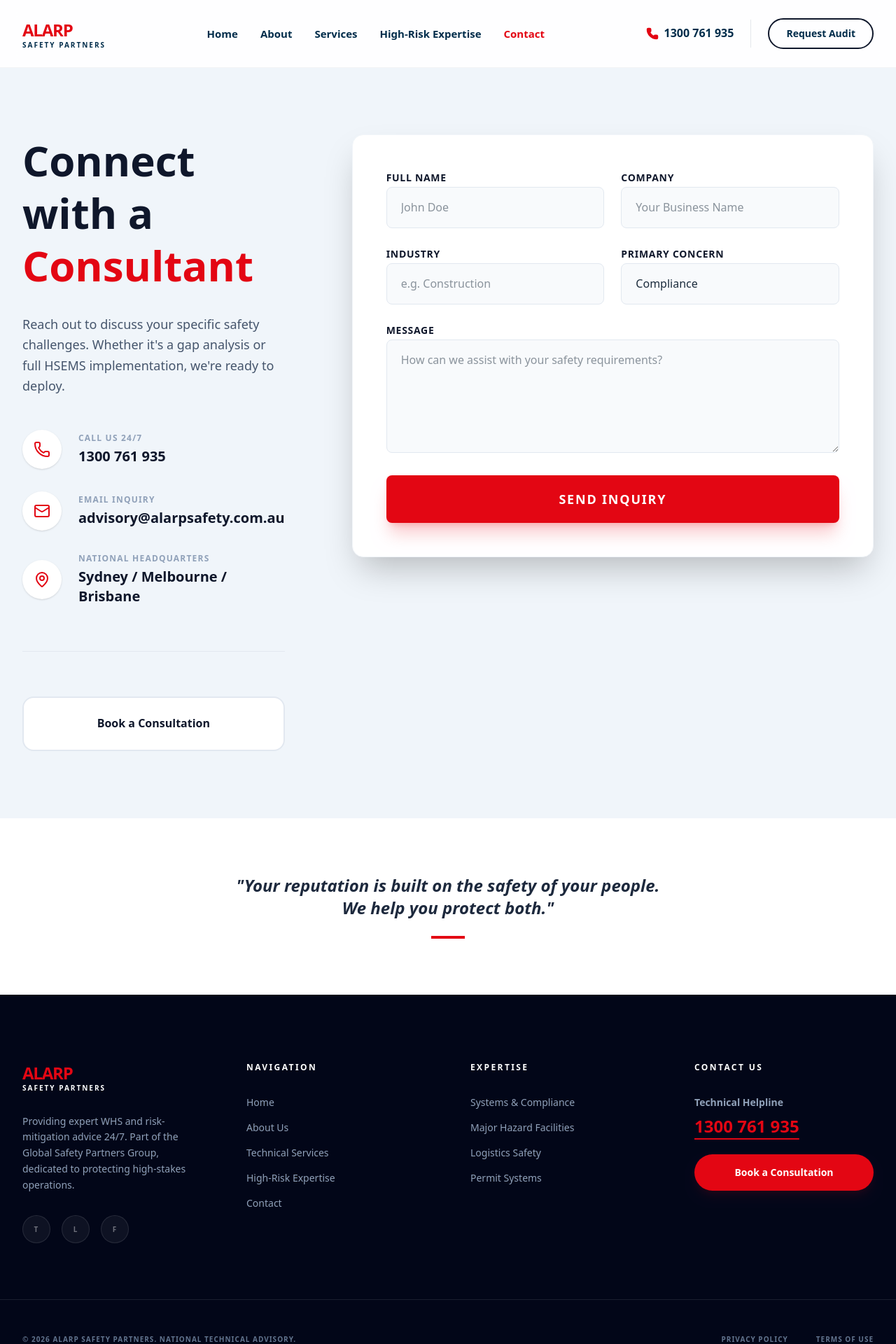
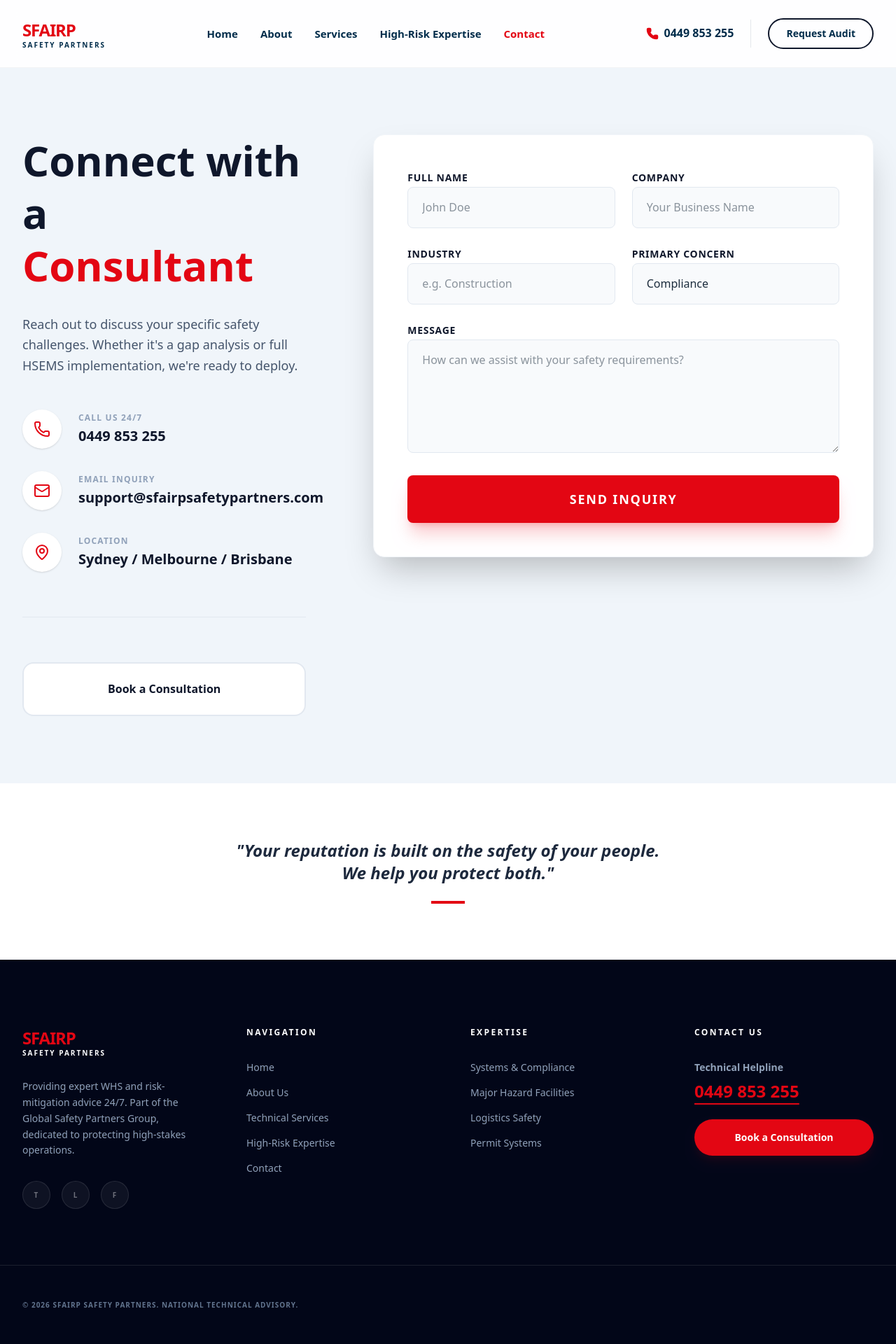
Before and after one commit to Dhaliyanoushad/alarp, a Next.js app: page /contact in a window 1280 px wide. Shown: the top 1920 px of the page at 70% size. Built offline with nearby package versions, Linux system fonts and the light colour scheme.

Commit message:
feat: Add core website pages and components, including About, Expertise, High-Risk Expertise, and Contact sections.

```diff
--- a/app/about/page.tsx
+++ b/app/about/page.tsx
@@ -34,7 +34,7 @@
                 <h2 className="text-4xl font-bold text-slate-900 mb-8">Defensible Compliance. <br /><span className="text-[#E30613]">No Compromises.</span></h2>
                 <div className="space-y-6 text-slate-700 text-lg leading-relaxed">
                   <p>
-                    ALARP SAFETY PARTNERS was founded to bridge the gap between complex safety regulations and practical onsite operations. We believe that safety shouldn't be a hurdle to productivity, but its backbone.
+                    SFAIRP SAFETY PARTNERS was founded to bridge the gap between complex safety regulations and practical onsite operations. We believe that safety shouldn't be a hurdle to productivity, but its backbone.
                   </p>
                   <p>
                     Our mission is to establish a high-trust, authoritative partnership with every client, ensuring they are not just compliant, but leaders in operational safety.
--- a/app/contact/page.tsx
+++ b/app/contact/page.tsx
@@ -25,7 +25,7 @@
                     </div>
                     <div>
                       <p className="text-xs font-bold text-slate-400 uppercase tracking-widest mb-1">Call Us 24/7</p>
-                      <p className="text-lg md:text-xl font-bold text-slate-900">1300 761 935</p>
+                      <p className="text-lg md:text-xl font-bold text-slate-900">0449 853 255</p>
                     </div>
                   </div>
 
@@ -35,7 +35,7 @@
                     </div>
                     <div>
                       <p className="text-xs font-bold text-slate-400 uppercase tracking-widest mb-1">Email Inquiry</p>
-                      <p className="text-lg md:text-xl font-bold text-slate-900">advisory@alarpsafety.com.au</p>
+                      <p className="text-lg md:text-xl font-bold text-slate-900">support@sfairpsafetypartners.com</p>
                     </div>
                   </div>
 
@@ -44,7 +44,7 @@
                       <MapPin size={24} />
                     </div>
                     <div>
-                      <p className="text-xs font-bold text-slate-400 uppercase tracking-widest mb-1">National Headquarters</p>
+                      <p className="text-xs font-bold text-slate-400 uppercase tracking-widest mb-1">Location</p>
                       <p className="text-lg md:text-xl font-bold text-slate-900">Sydney / Melbourne / Brisbane</p>
                     </div>
                   </div>
--- a/app/expertise/page.tsx
+++ b/app/expertise/page.tsx
@@ -15,7 +15,7 @@
     },
     {
       title: "Major Hazard Facilities",
-      desc: "Specialized risk assessment for gas, chemical, and industrial processing sites. We implement the ALARP principle to ensure process safety and emergency response readiness.",
+      desc: "Specialized risk assessment for gas, chemical, and industrial processing sites. We implement the SFAIRP principle to ensure process safety and emergency response readiness.",
       highlight: "Core Priority: Process Safety Management"
     }
   ];
@@ -29,7 +29,7 @@
                High-Risk <span className="peninsula-underline">Expertise</span>
             </h1>
             <p className="max-w-3xl text-xl leading-relaxed font-semibold text-gray-700">
-              Where the stakes are highest, ALARP Safety Partners provides the authoritative technical oversight required to protect life and asset.
+              Where the stakes are highest, SFAIRP Safety Partners provides the authoritative technical oversight required to protect life and asset.
             </p>
           </AnimatedSection>
         </div>
@@ -59,7 +59,7 @@
               <div>
                 <h4 className="text-red-600 font-bold uppercase tracking-widest text-xs mb-6">Technical Advisory</h4>
                 <h2 className="text-4xl font-black mb-10 leading-tight">
-                  "ALARP is the preferred provider for our high-hazard processing sites. Their <span className="peninsula-underline">technical mastery</span> is unmatched."
+                  "SFAIRP is the preferred provider for our high-hazard processing sites. Their <span className="peninsula-underline">technical mastery</span> is unmatched."
                 </h2>
                 <div className="flex items-center gap-4">
                   <div className="w-12 h-0.5 bg-gray-900" />
--- a/app/high-risk-expertise/page.tsx
+++ b/app/high-risk-expertise/page.tsx
@@ -56,9 +56,9 @@
             <AnimatedSection delay={0.2}>
               <div className="relative">
                 <img
-                  src="https://images.unsplash.com/photo-1541888946425-d81bb19480c5?auto=format&fit=crop&q=80&w=1000"
+                  src="/image/audit.jpg"
                   alt="Industrial Safety"
-                  className="rounded-2xl shadow-2xl grayscale hover:grayscale-0 transition-all duration-700"
+                  className="rounded-2xl shadow-2xl"
                 />
               </div>
             </AnimatedSection>
--- a/app/layout.tsx
+++ b/app/layout.tsx
@@ -17,9 +17,9 @@
 });
 
 export const metadata: Metadata = {
-  title: "ALARP SAFETY PARTNERS | Industrial Safety Consultancy",
+  title: "SFAIRP SAFETY PARTNERS | Industrial Safety Consultancy",
   description: "High-trust safety audits, systems, and training for construction, warehousing, and major hazard facilities. Establising authoritative safety cultures.",
-  keywords: ["safety consultancy", "HSE management", "safety audit", "industrial safety", "ALARP", "workplace safety"],
+  keywords: ["safety consultancy", "HSE management", "safety audit", "industrial safety", "SFAIRP", "workplace safety"],
 };
 
 export default function RootLayout({
--- a/components/Footer.tsx
+++ b/components/Footer.tsx
@@ -14,14 +14,14 @@
 
   return (
     <footer className="bg-slate-950 text-white pt-24 pb-12">
-      <div className="max-w-[1600px] mx-auto px-8 grid md:grid-cols-4 gap-16 mb-20">
+      <div className="max-w-[1600px] mx-auto px-8 grid sm:grid-cols-2 md:grid-cols-4 gap-x-8 gap-y-16 lg:gap-16 mb-20">
         <div>
           <Link
             href="/"
             className="flex flex-col mb-8 leading-none"
             onClick={() => handleLinkClick('/')}
           >
-            <span className="text-[#E30613] font-black text-2xl tracking-tighter">ALARP</span>
+            <span className="text-[#E30613] font-black text-2xl tracking-tighter">SFAIRP</span>
             <span className="text-white font-bold text-[10px] tracking-[0.2em] uppercase">Safety Partners</span>
           </Link>
           <p className="text-sm text-slate-400 leading-relaxed font-medium mb-8">
@@ -60,19 +60,19 @@
         <div>
           <h4 className="font-bold text-white mb-8 uppercase tracking-[0.2em] text-xs">Contact Us</h4>
           <p className="text-sm font-bold text-slate-400 mb-2">Technical Helpline</p>
-          <p className="text-2xl font-black text-[#E30613] mb-6 transition-transform hover:scale-105 cursor-pointer w-fit underline decoration-2 underline-offset-8">1300 761 935</p>
-          <Link href="/contact" onClick={() => handleLinkClick('/contact')} className="bg-[#E30613] text-white px-8 py-4 rounded-full font-bold text-sm hover:bg-white hover:text-slate-900 transition-all text-center block shadow-lg shadow-red-600/10">
+          <p className="text-2xl md:text-xl lg:text-2xl font-black text-[#E30613] mb-6 transition-transform hover:scale-105 cursor-pointer w-fit underline decoration-2 underline-offset-8">0449 853 255</p>
+          <Link href="/contact" onClick={() => handleLinkClick('/contact')} className="bg-[#E30613] text-white px-8 md:px-6 lg:px-8 py-4 md:py-3 lg:py-4 rounded-full font-bold text-sm md:text-xs lg:text-sm hover:bg-white hover:text-slate-900 transition-all text-center block md:inline-block lg:block shadow-lg shadow-red-600/10">
              Book a Consultation
           </Link>
         </div>
       </div>
 
-      <div className="max-w-[1600px] mx-auto px-8 pt-12 border-t border-white/10 flex flex-col md:flex-row justify-between items-center gap-6 text-[10px] font-bold text-slate-500 uppercase tracking-widest">
-        <p>&copy; {new Date().getFullYear()} ALARP SAFETY PARTNERS. National Technical Advisory.</p>
-        <div className="flex gap-10">
+      <div className="max-w-[1600px] mx-auto px-8 pt-12 border-t border-white/10 flex flex-col sm:flex-row justify-between items-center gap-6 text-[10px] font-bold text-slate-500 uppercase tracking-widest">
+        <p>&copy; {new Date().getFullYear()} SFAIRP SAFETY PARTNERS. National Technical Advisory.</p>
+        {/* <div className="flex gap-10">
           <Link href="#" className="hover:text-white transition-colors">Privacy Policy</Link>
           <Link href="#" className="hover:text-white transition-colors">Terms of Use</Link>
-        </div>
+        </div> */}
       </div>
     </footer>
   );
--- a/components/Hero.tsx
+++ b/components/Hero.tsx
@@ -16,7 +16,7 @@
       <div className="relative z-10 max-w-[1600px] mx-auto px-8 w-full">
         <div className="max-w-3xl">
           <h1 className="text-white text-5xl md:text-7xl font-bold leading-[1.1] mb-8">
-            ALARP Safety <br />
+            SFAIRP Safety <br />
             Partners
           </h1>
 
--- a/components/HighRiskGrid.tsx
+++ b/components/HighRiskGrid.tsx
@@ -33,7 +33,7 @@
           {categories.map((cat, index) => (
             <div
               key={index}
-              className="group bg-slate-50 p-10 rounded-2xl border border-slate-100 hover:bg-slate-900 transition-all duration-500"
+              className="group bg-slate-50 p-10 rounded-2xl border border-slate-100 hover:bg-slate-900 transition-all duration500"
             >
               <div className="mb-6 group-hover:scale-110 transition-transform duration-500">{cat.icon}</div>
               <h3 className="text-2xl font-bold text-slate-900 group-hover:text-white mb-6 transition-colors">{cat.title}</h3>
--- a/components/HomeSnapshot.tsx
+++ b/components/HomeSnapshot.tsx
@@ -18,7 +18,7 @@
             <div className="relative bg-white p-3 rounded-sm shadow-[0_20px_50px_rgba(0,0,0,0.08)] transition-transform duration-500 group-hover:scale-[1.01]">
               <img
                 src="https://i.pinimg.com/736x/84/66/57/8466576e9f04f0a5a3c451bd70fe6f8c.jpg"
-                alt="ALARP SAFETY PARTNERS Onsite"
+                alt="SFAIRP SAFETY PARTNERS Onsite"
                 className="w-full h-auto rounded-sm"
               />
             </div>
@@ -45,7 +45,7 @@
 
             <div className="space-y-6 text-slate-700 text-lg leading-relaxed mb-10">
               <p className="font-semibold text-slate-900">
-                ALARP SAFETY PARTNERS is a professional safety consultancy delivering practical, compliant, and high-impact HSE solutions.
+                SFAIRP SAFETY PARTNERS is a professional safety consultancy delivering practical, compliant, and high-impact HSE solutions.
               </p>
               <p>
                 We specialize in protecting high-stakes operations across construction, warehousing, logistics, and major hazard facilities. Our mission is to ensure your business remains compliant and your people stay safe.
--- a/components/Navbar.tsx
+++ b/components/Navbar.tsx
@@ -27,7 +27,7 @@
           {/* 1. Left Section: Logo */}
           <Link href="/" className="flex items-center gap-2 sm:gap-3 shrink-0">
             <div className="flex flex-col leading-none">
-              <span className={`${redColor} font-black text-xl sm:text-2xl tracking-tighter`}>ALARP</span>
+              <span className={`${redColor} font-black text-xl sm:text-2xl tracking-tighter`}>SFAIRP</span>
               <span className={`${navyColor} font-bold text-[8px] sm:text-[10px] tracking-[0.2em] uppercase`}>Safety Partners</span>
             </div>
           </Link>
@@ -52,7 +52,7 @@
               className={`hidden md:flex items-center gap-2 font-bold ${navyColor} hover:text-[#E30613] transition-colors`}
             >
               <Phone size={18} className="text-[#E30613]" fill="currentColor" />
-              <span>1300 761 935</span>
+              <span>0449 853 255</span>
             </Link>
 
             {/* Vertical Divider */}
@@ -105,7 +105,7 @@
             <div className="w-10 h-10 rounded-full bg-red-50 flex items-center justify-center">
               <Phone size={20} className="text-[#E30613]" />
             </div>
-            <span>1300 761 935</span>
+            <span>0449 853 255</span>
           </Link>
 
           <Link
--- a/components/SupportSection.tsx
+++ b/components/SupportSection.tsx
@@ -20,7 +20,7 @@
           {/* Right: Content */}
           <div className="lg:w-1/2">
             <h2 className="text-4xl md:text-5xl font-bold text-[#002D4B] leading-tight mb-8">
-              How ALARP <span className="relative inline-block">
+              How SFAIRP <span className="relative inline-block">
                 supports your
                 <svg className="absolute -bottom-2 left-0 w-full h-2" viewBox="0 0 100 10" preserveAspectRatio="none">
                   <path d="M0 5 Q 25 0, 50 5 T 100 5" stroke="#E30613" strokeWidth="3" fill="transparent" />
@@ -65,7 +65,7 @@
                 className="bg-[#3D5ADA] hover:bg-[#2F47B8] text-white px-8 py-3.5 rounded-full font-bold text-center flex flex-col justify-center min-w-[220px] transition-colors"
               >
                 <span className="text-xs opacity-90 mb-0.5 uppercase tracking-wider">Call now</span>
-                <span className="text-lg leading-none">1300 761 935</span>
+                <span className="text-lg leading-none">0449 853 255</span>
               </Link>
 
               <button
--- a/package.json
+++ b/package.json
@@ -1,5 +1,5 @@
 {
-  "name": "alarp",
+  "name": "SFAIRP",
   "version": "0.1.0",
   "private": true,
   "scripts": {
```
Also changed, not shown: public/image/audit.jpg (added), 1 other file (tests, documents, lock files or other folders).
